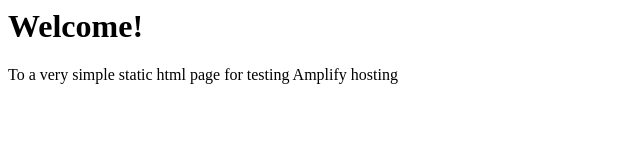
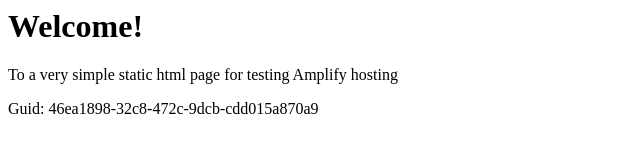
Before and after one commit to aws-aemilia-pdx/Github-PR-Commit-Integration-Test-DoNotTouch-GitHubAutoBuildCanaryTest-v1-gamma-us-west-2, a website: page src/index.html in a window 1280 px wide. Shown: the whole page, without its empty margins (0-640 px from the left). Drawn offline with Linux system fonts and the light colour scheme.

Commit message:
commit from integ tests

```diff
--- a/src/index.html
+++ b/src/index.html
@@ -1,3 +1,5 @@
+
+
 <html lang="en">
 
 <head>
@@ -10,6 +12,6 @@
 <body>
     <h1>Welcome!</h1>
     <p>To a very simple static html page for testing Amplify hosting</p>
-</body>
+    <p>Guid: 46ea1898-32c8-472c-9dcb-cdd015a870a9</p></body>
 
 </html>
```
